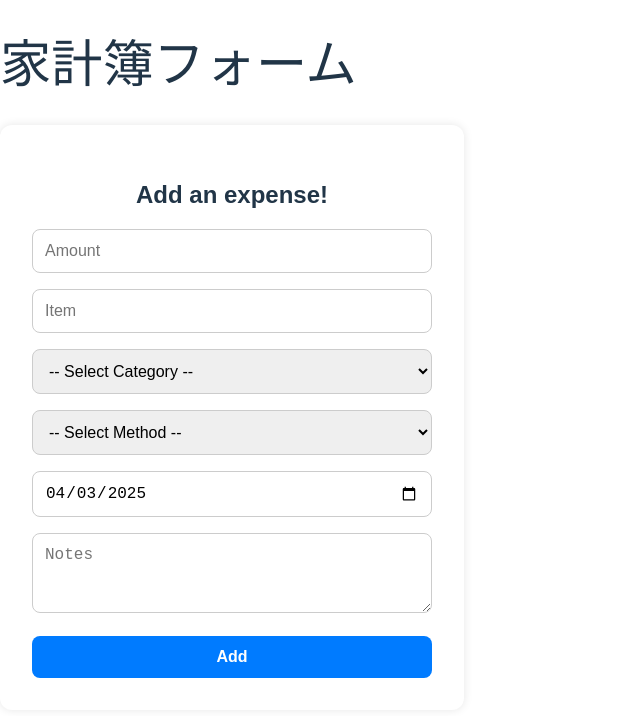
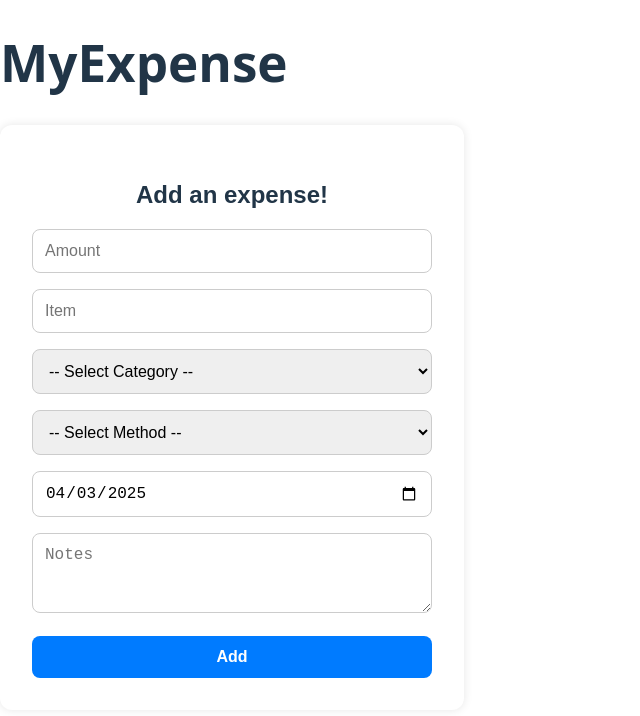
Before and after one commit to hbkymmt/notion-expense-form, a React (Vite) app: page / in a window 1280 px wide. Shown: the top 716 px of the page, without its empty margins (0-640 px from the left). Built offline with nearby package versions, Linux system fonts and the light colour scheme.

Commit message:
update: update title in App.tsx

```diff
--- a/src/App.tsx
+++ b/src/App.tsx
@@ -4,7 +4,7 @@ import ExpenseForm from './components/ExpenseForm'
 function App() {
   return (
     <div>
-      <h1>家計簿フォーム</h1>
+      <h1>MyExpense</h1>
       <ExpenseForm />
     </div>
   )
```
